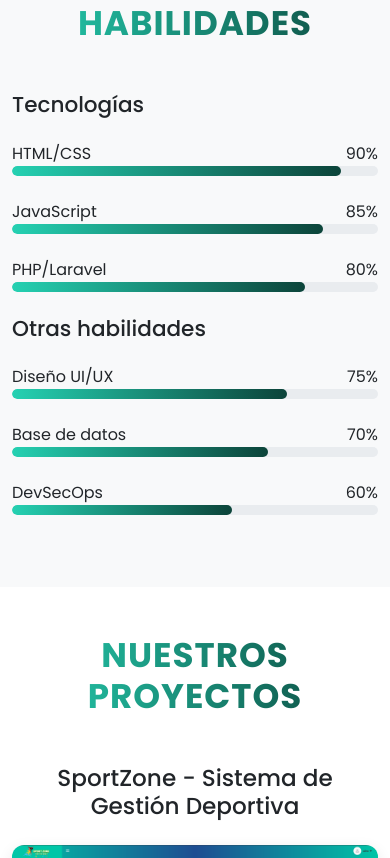
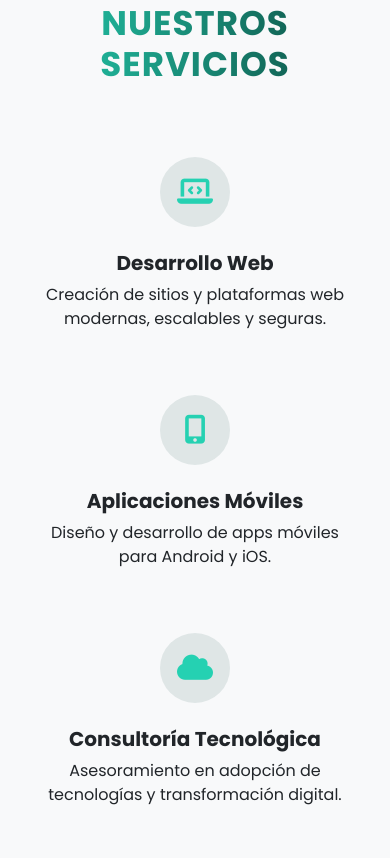
Before and after one commit to JUANdi28208/Jard_developers, a plain HTML site: page index.html in a window 390 px wide. Shown: the part 3994-4852 px from the top of the page. Drawn offline with nearby package versions, Linux system fonts and the light colour scheme.

Commit message:
Update index.html

```diff
--- a/index.html
+++ b/index.html
@@ -309,6 +309,9 @@
                     <li class="nav-item">
                         <a class="nav-link text-custom-green" href="#mision-vision">Misión & Visión</a>
                     </li>
+					<li class="nav-item">
+                        <a class="nav-link text-custom-green" href="#servicios">Servicios</a>
+					</li>
                     <li class="nav-item">
                         <a class="nav-link text-custom-green" href="#habilidades">Habilidades</a>
                     </li>
@@ -460,6 +463,44 @@
             </div>
         </div>
     </section>
+    <!-- Sección Servicios -->
+    <section id="servicios" class="py-5 bg-light">
+<div class="container">
+    <h2 class="heading text-center display-4 fw-bold mb-5">Nuestros Servicios</h2>
+
+    <div class="row">
+      <div class="col-md-4 value-item fade-in">
+        <div class="text-center p-4">
+          <div class="icon-box">
+            <i class="fas fa-laptop-code"></i>
+          </div>
+          <h5 class="fw-bold">Desarrollo Web</h5>
+          <p>Creación de sitios y plataformas web modernas, escalables y seguras.</p>
+        </div>
+      </div>
+
+      <div class="col-md-4 value-item fade-in">
+        <div class="text-center p-4">
+          <div class="icon-box">
+            <i class="fas fa-mobile-alt"></i>
+          </div>
+          <h5 class="fw-bold">Aplicaciones Móviles</h5>
+          <p>Diseño y desarrollo de apps móviles para Android y iOS.</p>
+        </div>
+      </div>
+
+      <div class="col-md-4 value-item fade-in">
+        <div class="text-center p-4">
+          <div class="icon-box">
+            <i class="fas fa-cloud"></i>
+          </div>
+          <h5 class="fw-bold">Consultoría Tecnológica</h5>
+          <p>Asesoramiento en adopción de tecnologías y transformación digital.</p>
+        </div>
+      </div>
+    </div>
+  </div>
+</section>
 
     <!-- Sección Habilidades -->
     <section id="habilidades" class="py-5 bg-light">
```
